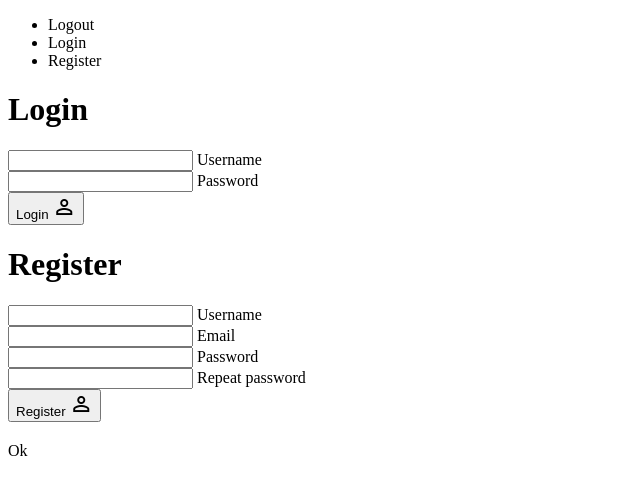
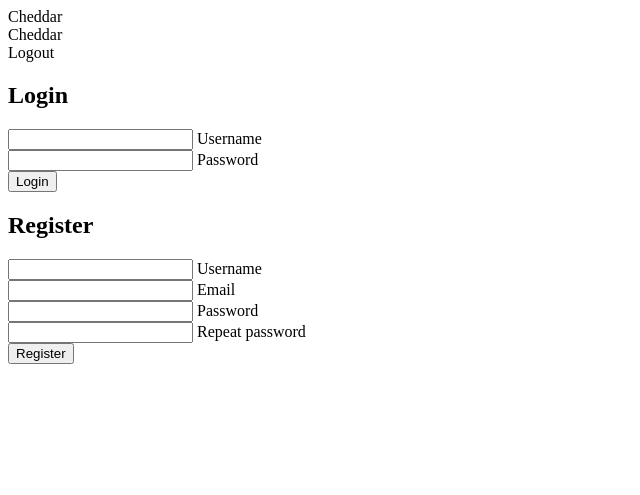
Before and after one commit to rafaelsierra/cheddar-ui, a web app: file src/index.html in a window 1280 px wide. Shown: the top 495 px of the page, without its empty margins (0-640 px from the left). Run offline with its HTML, style and script files only (its server is not run), Linux system fonts and the light colour scheme.

Commit message:
Things are starting to look pretty

```diff
--- a/package.json
+++ b/package.json
@@ -11,6 +11,7 @@
     "babel-polyfill": "^6.16.0",
     "babel-preset-latest": "^6.16.0",
     "css-loader": "^0.26.1",
+    "dialog-polyfill": "^0.4.5",
     "extract-text-webpack-plugin": "^1.0.1",
     "file-loader": "^0.9.0",
     "html-webpack-plugin": "^2.24.1",
--- a/src/index.html
+++ b/src/index.html
@@ -6,79 +6,71 @@
         <meta name="viewport" content="width=device-width, initial-scale=1.0"/>
     </head>
     <body>
-        <div class="mdl-layout mdl-js-layout mdl-layout--fixed-drawer mdl-layout--fixed-header ">
-            <header>
-                <nav class="orange darken-1" id="header" role="navigation">
-                    <div class="nav-wrapper container">
-                        <ul class="user right">
-                            <li class="logout">
-                                <a>Logout</a>
-                            </li>
-                            <li class="login">
-                                <a>Login</a>
-                            </li>
-                            <li class="register">
-                                <a>Register</a>
-                            </li>
-                        </ul>
+        <div class="mdl-layout mdl-js-layout mdl-layout--fixed-header ">
+            <header class="mdl-layout__header">
+                <div class="mdl-layout__header-row">
+                    <span class="mdl-layout-title">Cheddar</span>
+                </div>
+            </header>
+            <div class="mdl-layout__drawer">
+                <span class="mdl-layout-title">Cheddar</span>
+                <nav class="mdl-navigation" id="header" role="navigation">
+                    <a class="mdl-navigation__link logout">Logout</a>
+                </nav>
+            </div>
+
+            <main class="mdl-layout__content">
+                <div id="login" class="mdl-card mdl-shadow--16dp">
+                    <div class="mdl-card__title">
+                        <h2 class="mdl-card__title-text">Login</h2>
                     </div>
-                </nav>
-            </header>
-            <div class="container">
-                <div id="login-register">
-                    <div id="login" class="section">
-                        <h1>Login</h1>
-                        <form method=POST>
-                            <div class="input-field">
-                                <input id="username" type="text" name="username" class="validate" required>
-                                <label for="username">Username</label>
+                    <form method=POST>
+                        <div class="mdl-card__supporting-text">
+                            <div class="mdl-textfield mdl-js-textfield">
+                                <input id="username" type="text" name="username" class="mdl-textfield__input" required>
+                                <label for="username" class="mdl-textfield__label">Username</label>
                             </div>
-                            <div class="input-field">
-                                <input type="password" name="password" id="password" class="validate" required>
-                                <label for="password">Password</label>
+                            <div class="mdl-textfield mdl-js-textfield">
+                                <input type="password" name="password" id="password" class="mdl-textfield__input" required>
+                                <label for="password" class="mdl-textfield__label">Password</label>
                             </div>
-                            <button class="btn waves-effect waves-light" type="submit">
+                        </div>
+                        <div class="mdl-card__actions mdl-card--border">
+                            <button class="mdl-button mdl-js-button mdl-button--raised mdl-js-ripple-effect mdl-button--accent" type="submit">
                                 Login
-                                <i class="material-icons right">perm_identity</i>
                             </button>
-                        </form>
+                        </div>
+                    </form>
+                </div>
+                <div id="register" class="mdl-card mdl-shadow--16dp">
+                    <div class="mdl-card__title">
+                        <h2 class="mdl-card__title-text">Register</h2>
                     </div>
-                    <div id="register" class="section">
-                        <h1>Register</h1>
-                        <form method=POST>
-                            <div class="input-field">
-                                <input id="reg-username" type="text" name="username" class="validate" required>
-                                <label for="reg-username">Username</label>
+                    <form method=POST>
+                        <div class="mdl-card__supporting-text">
+                            <div class="mdl-textfield mdl-js-textfield">
+                                <input id="reg-username" type="text" name="username" class="mdl-textfield__input" required>
+                                <label for="reg-username" class="mdl-textfield__label">Username</label>
                             </div>
-                            <div class="input-field">
-                                <input id="reg-email" type="email" name="email" class="validate" required>
-                                <label for="reg-email">Email</label>
+                            <div class="mdl-textfield mdl-js-textfield">
+                                <input id="reg-email" type="email" name="email" class="mdl-textfield__input" required>
+                                <label for="reg-email" class="mdl-textfield__label">Email</label>
                             </div>
-                            <div class="input-field">
-                                <input id="reg-password" type="password" name="password" class="validate" pattern=".{10,}" required>
-                                <label for="reg-password" data-error="Your password is weak and you are weak, 10 chars is the minimum! (or maybe they don't match..I dunno)">Password</label>
+                            <div class="mdl-textfield mdl-js-textfield">
+                                <input id="reg-password" type="password" name="password" class="mdl-textfield__input" pattern=".{10,}" required>
+                                <label for="reg-password" class="mdl-textfield__label" data-error="Your password is weak and you are weak, 10 chars is the minimum!">Password</label>
                             </div>
-                            <div class="input-field">
-                                <input id="reg-password2" type="password" name="password2" class="validate" required>
-                                <label for="reg-password2">Repeat password</label>
+                            <div class="mdl-textfield mdl-js-textfield">
+                                <input id="reg-password2" type="password" name="password2" class="mdl-textfield__input" required>
+                                <label for="reg-password2" class="mdl-textfield__label">Repeat password</label>
                             </div>
-                            <button class="btn waves-effect waves-light" type="submit">
+                            <button class="mdl-button mdl-js-button mdl-button--raised mdl-js-ripple-effect mdl-button--accent" type="submit">
                                 Register
-                                <i class="material-icons right">perm_identity</i>
                             </button>
-                        </form>
-                    </div>
+                        </div>
+                    </form>
                 </div>
-                <div id="alert-modal" class="modal modal-fixed-footer">
-                    <div class="modal-content">
-                        <h2></h2>
-                        <p></p>
-                    </div>
-                    <div class="modal-footer">
-                        <a class="modal-action modal-close waves-effect waves-green btn-flat">Ok</a>
-                    </div>
-                </div>
-            </div>
+            </main>
         </div>
     </body>
 </html>
```
Also changed, not shown: src/css/cheddar.less (+8 -3 lines), src/js/cheddar.js (+7 -17 lines), src/js/mdl-helper/layout.js (added, +27 -0 lines), webpack.config.babel.js (+4 -11 lines).
